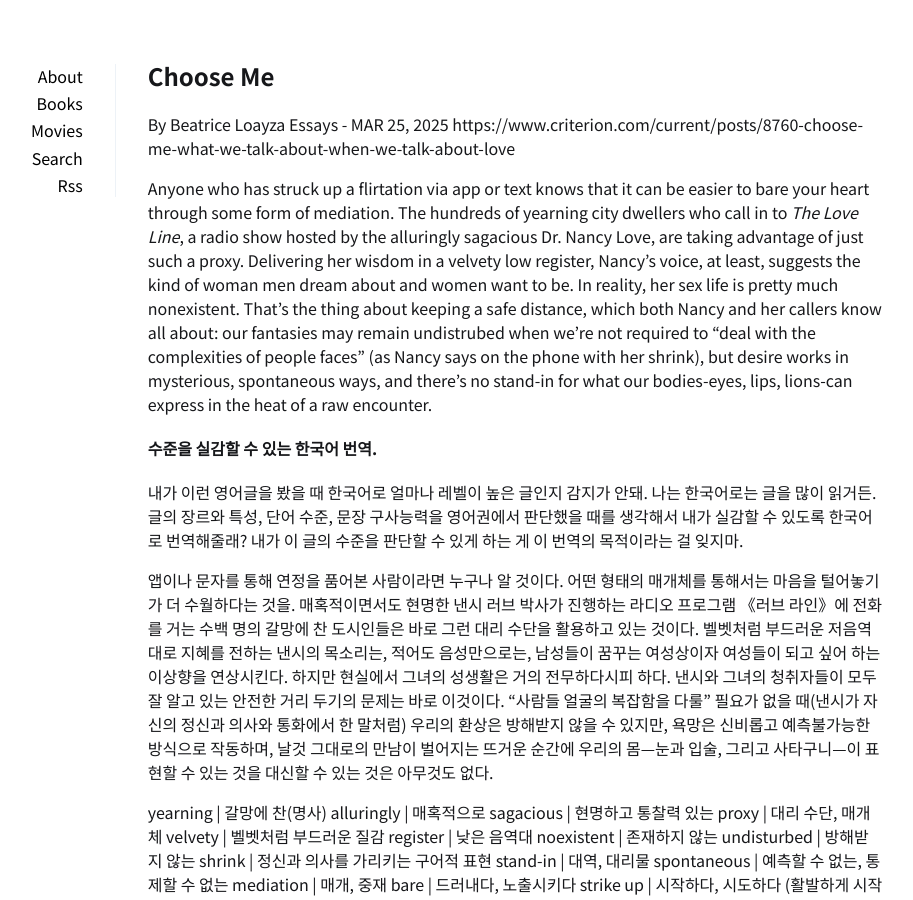
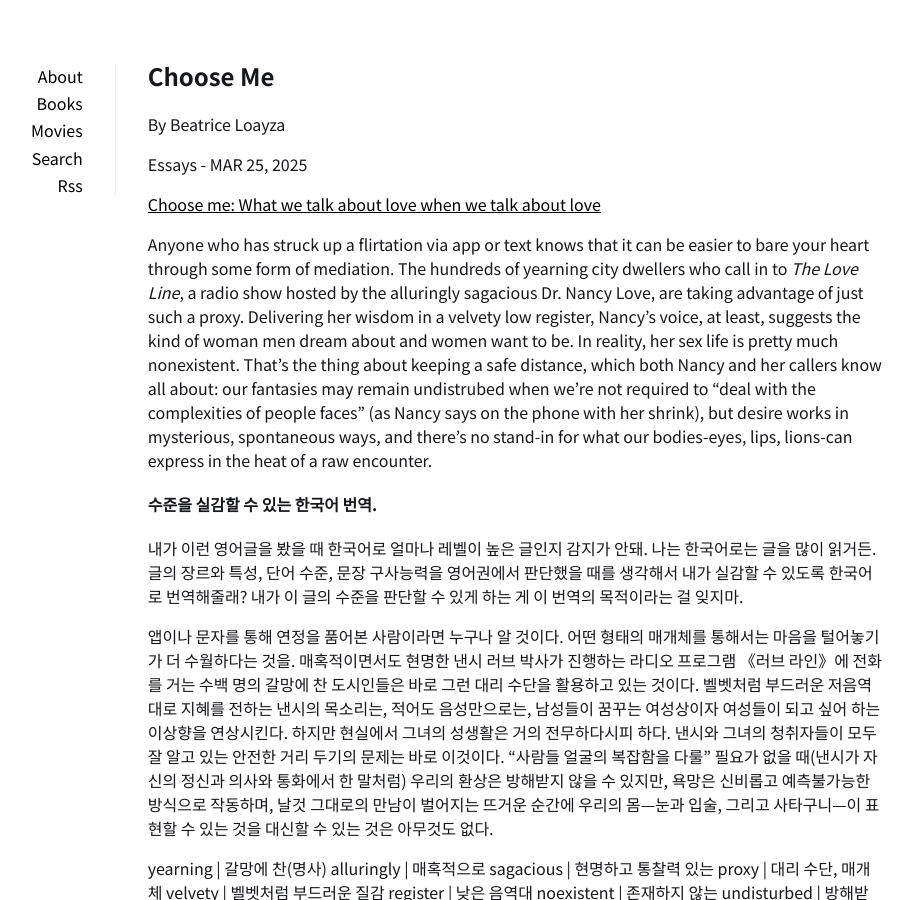
Before and after one commit to tewtew-00/tewtew-00.github.io, a Jekyll site: the page built from _posts/2025-07-19-Choose-me-1.md, in a window 1280 px wide and 900 px high. Shown: the whole window, without its empty margins (205-1118 px from the left). Built offline with Jekyll 4.4.1, drawn with Linux system fonts in a browser that asks for light colours; part of the change alters nothing that is shown.

Commit message:
link revised

```diff
--- a/_posts/2025-07-19-Choose-me-1.md
+++ b/_posts/2025-07-19-Choose-me-1.md
@@ -7,8 +7,12 @@ tags: [love]
 ---
 
 By Beatrice Loayza
+
+
 Essays - MAR 25, 2025
-https://www.criterion.com/current/posts/8760-choose-me-what-we-talk-about-when-we-talk-about-love
+
+
+[Choose me: What we talk about love when we talk about love](https://www.criterion.com/current/posts/8760-choose-me-what-we-talk-about-when-we-talk-about-love)
 
 Anyone who has struck up a flirtation via app or text knows that it can be easier to bare your heart through some form of mediation. The hundreds of yearning city dwellers who call in to *The Love Line*, a radio show hosted by the alluringly sagacious Dr. Nancy Love, are taking advantage of just such a proxy. Delivering her wisdom in a velvety low register, Nancy's voice, at least, suggests the kind of woman men dream about and women want to be. In reality, her sex life is pretty much nonexistent. That's the thing about keeping a safe distance, which both Nancy and her callers know all about: our fantasies may remain undistrubed when we're not required to "deal with the complexities of people faces" (as Nancy says on the phone with her shrink), but desire works in mysterious, spontaneous ways, and there's no stand-in for what our bodies-eyes, lips, lions-can express in the heat of a raw encounter.
 
```
